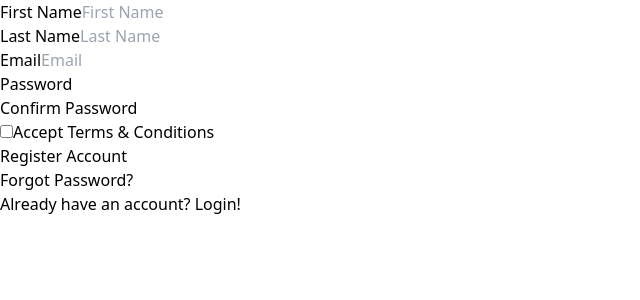
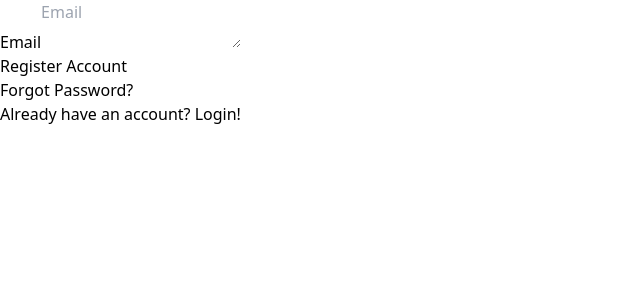
Before and after one commit to MohammadSobhanSaffary/Mahsan-React-Project, a React (Vite) app: page / in a window 1280 px wide. Shown: the top 300 px of the page, without its empty margins (0-640 px from the left). Built offline with nearby package versions, Linux system fonts and the light colour scheme.

Commit message:
json validatoin write just with text area and zod and tests completed

```diff
--- a/src/components/Forms.tsx
+++ b/src/components/Forms.tsx
@@ -5,28 +5,31 @@ import { z } from "zod";
 
 const validationSchema = z
   .object({
-    firstName: z
-      .string()
-      .min(3, { message: "First name must be at least 3 characters" }),
-    lastName: z
-      .string()
-      .min(4, { message: "Last name must be at least 4 characters" }),
-    email: z.string().min(1, { message: "Email required" }).email({
-      message: "Must be a valid email",
-    }),
-    password: z
-      .string()
-      .min(6, { message: "Password must be at least 6 characters" }),
-    confirmPassword: z
-      .string()
-      .min(6, { message: "Password must be at least 6 characters" }),
-    terms: z.literal(true, {
-      errorMap: () => ({ message: "You must accept Terms and Conditions" }),
-    }),
-  })
-  .refine((data) => data.password === data.confirmPassword, {
-    path: ["confirmPassword"],
-    message: "Password don't match",
+    // firstName: z
+    //   .string()
+    //   .min(3, { message: "First name must be at least 3 characters" }),
+    // lastName: z
+    //   .string()
+    //   .min(4, { message: "Last name must be at least 4 characters" }),
+    email: z.string().min(1, { message: "Email required" }),
+    // password: z
+    //   .string()
+    //   .min(6, { message: "Password must be at least 6 characters" }),
+    // confirmPassword: z
+    //   .string()
+    //   .min(6, { message: "Password must be at least 6 characters" }),
+    // terms: z.literal(true, {
+    //   errorMap: () => ({ message: "You must accept Terms and Conditions" }),
+    // }),
+  }).refine((data) =>{try {
+  JSON.parse(data.email);
+}catch (err){
+      return false;}
+
+  return true;
+  }, {
+    path: ["email"],
+    message: "not correct json format",
   });
 type ValidationSchema = z.infer<typeof validationSchema>;
 
@@ -41,7 +44,7 @@ const Forms: React.FC = () => {
   });
 
   const submitFunction: SubmitHandler<ValidationSchema> = (data) => {
-    console.log(data);
+    console.log(JSON.parse(data.email));
   };
 
   return (
@@ -50,48 +53,48 @@ const Forms: React.FC = () => {
         className="w-1/4 shadow-lg flex items-center justify-center flex-col px-8 pt-6 pb-8 mb-4"
         onSubmit={handleSubmit(submitFunction)}
       >
-        <div className="mb-4 md:flex md:justify-between">
-          <div className="mb-4 md:mr-2 md:mb-0">
-            <label
-              className="block mb-2 text-sm font-bold text-gray-700"
-              htmlFor="firstName"
-            >
-              First Name
-            </label>
-            <input
-              className="shadow-md w-full px-3 py-2 text-sm leading-tight text-gray-700 border rounded appearance-none focus:outline-none focus:shadow-outline"
-              id="firstName"
-              type="text"
-              placeholder="First Name"
-              {...register("firstName")}
-            />
-            {errors.firstName && (
-              <p className="text-xs italic text-red-500 mt-2">
-                {errors.firstName?.message}
-              </p>
-            )}
-          </div>
-          <div className="md:ml-2">
-            <label
-              className="block mb-2 text-sm font-bold text-gray-700"
-              htmlFor="lastName"
-            >
-              Last Name
-            </label>
-            <input
-              className="shadow-md w-full px-3 py-2 text-sm leading-tight text-gray-700 border rounded appearance-none focus:outline-none focus:shadow-outline"
-              id="lastName"
-              type="text"
-              placeholder="Last Name"
-              {...register("lastName")}
-            />
-            {errors.lastName && (
-              <p className="text-xs italic text-red-500 mt-2">
-                {errors.lastName?.message}
-              </p>
-            )}
-          </div>
-        </div>
+        {/*<div className="mb-4 md:flex md:justify-between">*/}
+        {/*  <div className="mb-4 md:mr-2 md:mb-0">*/}
+        {/*    <label*/}
+        {/*      className="block mb-2 text-sm font-bold text-gray-700"*/}
+        {/*      htmlFor="firstName"*/}
+        {/*    >*/}
+        {/*      First Name*/}
+        {/*    </label>*/}
+        {/*    <input*/}
+        {/*      className="shadow-md w-full px-3 py-2 text-sm leading-tight text-gray-700 border rounded appearance-none focus:outline-none focus:shadow-outline"*/}
+        {/*      id="firstName"*/}
+        {/*      type="text"*/}
+        {/*      placeholder="First Name"*/}
+        {/*      {...register("firstName")}*/}
+        {/*    />*/}
+        {/*    {errors.firstName && (*/}
+        {/*      <p className="text-xs italic text-red-500 mt-2">*/}
+        {/*        {errors.firstName?.message}*/}
+        {/*      </p>*/}
+        {/*    )}*/}
+        {/*  </div>*/}
+        {/*  <div className="md:ml-2">*/}
+        {/*    <label*/}
+        {/*      className="block mb-2 text-sm font-bold text-gray-700"*/}
+        {/*      htmlFor="lastName"*/}
+        {/*    >*/}
+        {/*      Last Name*/}
+        {/*    </label>*/}
+        {/*    <input*/}
+        {/*      className="shadow-md w-full px-3 py-2 text-sm leading-tight text-gray-700 border rounded appearance-none focus:outline-none focus:shadow-outline"*/}
+        {/*      id="lastName"*/}
+        {/*      type="text"*/}
+        {/*      placeholder="Last Name"*/}
+        {/*      {...register("lastName")}*/}
+        {/*    />*/}
+        {/*    {errors.lastName && (*/}
+        {/*      <p className="text-xs italic text-red-500 mt-2">*/}
+        {/*        {errors.lastName?.message}*/}
+        {/*      </p>*/}
+        {/*    )}*/}
+        {/*  </div>*/}
+        {/*</div>*/}
         <div className="mb-4 w-full px-2">
           <label
             className="block mb-2 text-sm font-bold text-gray-700 mx-2"
@@ -99,7 +102,7 @@ const Forms: React.FC = () => {
           >
             Email
           </label>
-          <input
+          <textarea
             className="shadow-md w-full px-3 py-2 text-sm leading-tight text-gray-700 border rounded appearance-none focus:outline-none focus:shadow-outline "
             id="email"
             type="email"
@@ -112,60 +115,60 @@ const Forms: React.FC = () => {
             </p>
           )}
         </div>
-        <div className="mb-4 md:flex md:justify-between">
-          <div className="mb-4 md:mr-2 md:mb-0">
-            <label
-              className="block mb-2 text-sm font-bold text-gray-700"
-              htmlFor="password"
-            >
-              Password
-            </label>
-            <input
-              className="shadow-md w-full px-3 py-2 text-sm leading-tight text-gray-700 border rounded appearance-none focus:outline-none focus:shadow-outline"
-              id="password"
-              type="password"
-              {...register("password")}
-            />
-            {errors.password && (
-              <p className="text-xs italic text-red-500 mt-2">
-                {errors.password?.message}
-              </p>
-            )}
-          </div>
-          <div className="md:ml-2">
-            <label
-              className="block mb-2 text-sm font-bold text-gray-700"
-              htmlFor="c_password"
-            >
-              Confirm Password
-            </label>
-            <input
-              className="shadow-md w-full px-3 py-2 text-sm leading-tight text-gray-700 border rounded appearance-none focus:outline-none focus:shadow-outline"
-              id="c_password"
-              type="password"
-              {...register("confirmPassword")}
-            />
-            {errors.confirmPassword && (
-              <p className="text-xs italic text-red-500 mt-2">
-                {errors.confirmPassword?.message}
-              </p>
-            )}
-          </div>
-        </div>
-        <div className="mb-4">
-          <input type="checkbox" id="terms" {...register("terms")} />
-          <label
-            htmlFor="terms"
-            className="ml-2 mb-2 text-sm font-bold text-gray-700"
-          >
-            Accept Terms & Conditions
-          </label>
-          {errors.terms && (
-            <p className="text-xs italic text-red-500 mt-2">
-              {errors.terms?.message}
-            </p>
-          )}
-        </div>
+        {/*<div className="mb-4 md:flex md:justify-between">*/}
+        {/*  <div className="mb-4 md:mr-2 md:mb-0">*/}
+        {/*    <label*/}
+        {/*      className="block mb-2 text-sm font-bold text-gray-700"*/}
+        {/*      htmlFor="password"*/}
+        {/*    >*/}
+        {/*      Password*/}
+        {/*    </label>*/}
+        {/*    <input*/}
+        {/*      className="shadow-md w-full px-3 py-2 text-sm leading-tight text-gray-700 border rounded appearance-none focus:outline-none focus:shadow-outline"*/}
+        {/*      id="password"*/}
+        {/*      type="password"*/}
+        {/*      {...register("password")}*/}
+        {/*    />*/}
+        {/*    {errors.password && (*/}
+        {/*      <p className="text-xs italic text-red-500 mt-2">*/}
+        {/*        {errors.password?.message}*/}
+        {/*      </p>*/}
+        {/*    )}*/}
+        {/*  </div>*/}
+        {/*  <div className="md:ml-2">*/}
+        {/*    <label*/}
+        {/*      className="block mb-2 text-sm font-bold text-gray-700"*/}
+        {/*      htmlFor="c_password"*/}
+        {/*    >*/}
+        {/*      Confirm Password*/}
+        {/*    </label>*/}
+        {/*    <input*/}
+        {/*      className="shadow-md w-full px-3 py-2 text-sm leading-tight text-gray-700 border rounded appearance-none focus:outline-none focus:shadow-outline"*/}
+        {/*      id="c_password"*/}
+        {/*      type="password"*/}
+        {/*      {...register("confirmPassword")}*/}
+        {/*    />*/}
+        {/*    {errors.confirmPassword && (*/}
+        {/*      <p className="text-xs italic text-red-500 mt-2">*/}
+        {/*        {errors.confirmPassword?.message}*/}
+        {/*      </p>*/}
+        {/*    )}*/}
+        {/*  </div>*/}
+        {/*</div>*/}
+        {/*<div className="mb-4">*/}
+        {/*  <input type="checkbox" id="terms" {...register("terms")} />*/}
+        {/*  <label*/}
+        {/*    htmlFor="terms"*/}
+        {/*    className="ml-2 mb-2 text-sm font-bold text-gray-700"*/}
+        {/*  >*/}
+        {/*    Accept Terms & Conditions*/}
+        {/*  </label>*/}
+        {/*  {errors.terms && (*/}
+        {/*    <p className="text-xs italic text-red-500 mt-2">*/}
+        {/*      {errors.terms?.message}*/}
+        {/*    </p>*/}
+        {/*  )}*/}
+        {/*</div>*/}
         <div className="mb-6 text-center">
           <button
             className="w-full px-4 py-2 font-bold text-white bg-blue-500 rounded-full hover:bg-blue-700 focus:outline-none focus:shadow-outline"
```
